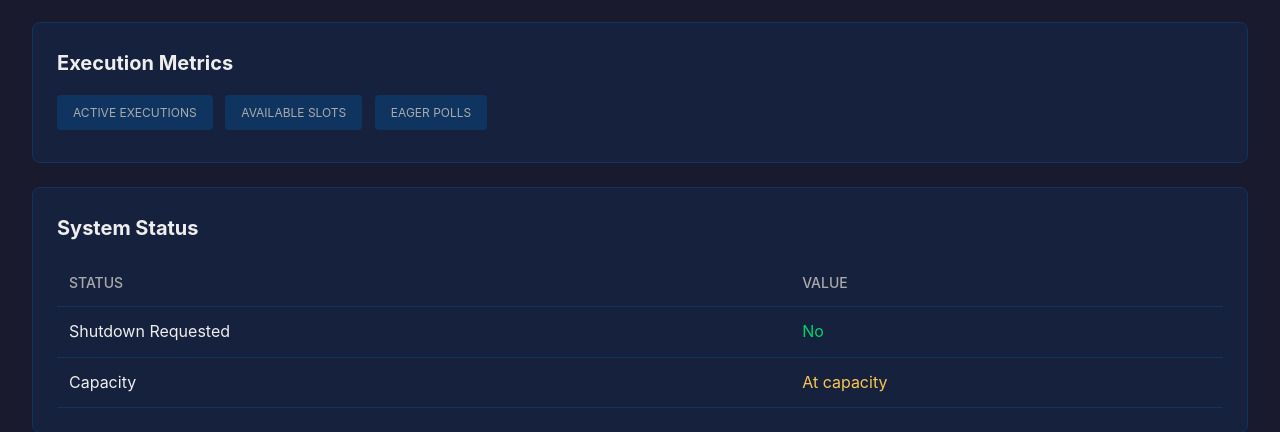
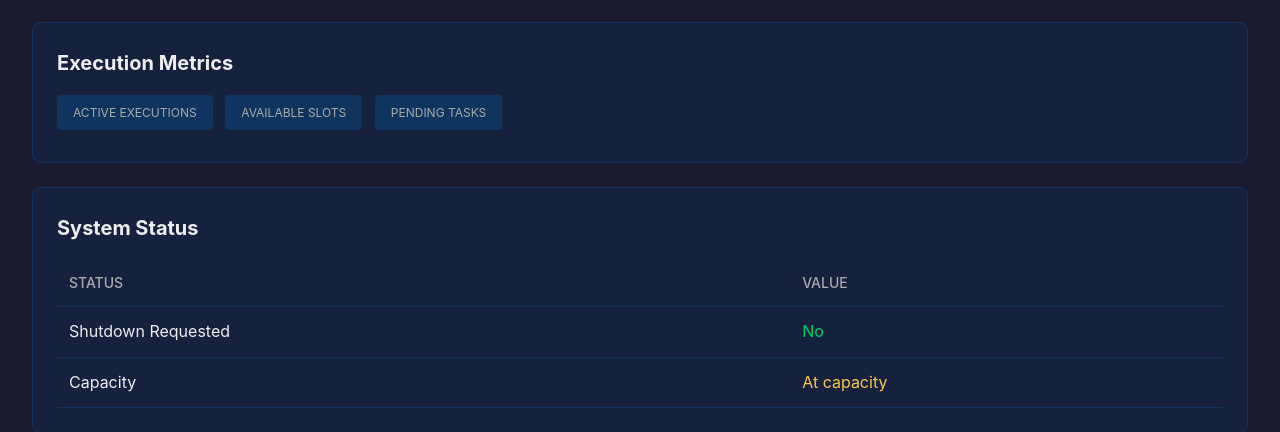
Before and after one commit to btw-claude/developer-sentinel, a Python web app: template src/sentinel/dashboard/templates/metrics.html in a window 1280 px wide. Shown: the part 271-703 px from the top of the page. Run offline with Jinja, Linux system fonts and the light colour scheme; the template is opened without the code that fills it, so the values that code supplies are empty; some libraries are stand-ins or nearby versions.

Commit message:
refactor(DS-134): Remove deprecated eager polling references from dashboard
Clean up dashboard code following DS-133 completion-driven polling implementation:
- Replace consecutive_eager_polls with pending_tasks in DashboardState
- Update SentinelStateAccessor to track pending tasks count instead of
  the removed _consecutive_eager_polls attribute
- Update dashboard API to return pending_tasks instead of
  consecutive_eager_polls
- Update metrics template to display "Pending Tasks" metric
- Update main.py comment to reference both DS-133 and DS-134

🤖 Generated with [Claude Code](https://claude.com/claude-code)

Co-Authored-By: Claude Opus 4.5 <noreply@anthropic.com>

```diff
--- a/src/sentinel/dashboard/routes.py
+++ b/src/sentinel/dashboard/routes.py
@@ -109,7 +109,7 @@ def create_routes(state_accessor: SentinelStateAccessor) -> APIRouter:
             "active_execution_count": state.active_execution_count,
             "available_slots": state.available_slots,
             "shutdown_requested": state.shutdown_requested,
-            "consecutive_eager_polls": state.consecutive_eager_polls,
+            "pending_tasks": state.pending_tasks,
             "hot_reload_metrics": (
                 {
                     "loaded_total": state.hot_reload_metrics.orchestrations_loaded_total,
--- a/src/sentinel/dashboard/templates/metrics.html
+++ b/src/sentinel/dashboard/templates/metrics.html
@@ -34,8 +34,8 @@
         <div class="metric-value">{{ state.available_slots }}</div>
     </div>
     <div class="metric">
-        <div class="metric-label">Eager Polls</div>
-        <div class="metric-value">{{ state.consecutive_eager_polls }}</div>
+        <div class="metric-label">Pending Tasks</div>
+        <div class="metric-value">{{ state.pending_tasks }}</div>
     </div>
 </div>
 
--- a/src/sentinel/main.py
+++ b/src/sentinel/main.py
@@ -250,8 +250,9 @@ class Sentinel:
         self._orchestrations_unloaded_total: int = 0
         self._orchestrations_reloaded_total: int = 0
 
-        # Note: DS-133 removed _consecutive_eager_polls counter
-        # Polling is now driven by task completion events, not submission counts
+        # Note: DS-133/DS-134 removed _consecutive_eager_polls counter
+        # Polling is now completion-driven: wait for task completion, then poll immediately
+        # Only sleep poll_interval when no work is found and no tasks are pending
 
     def request_shutdown(self) -> None:
         """Request graceful shutdown of the polling loop."""
```
Also changed, not shown: src/sentinel/dashboard/state.py (+6 -2 lines).
